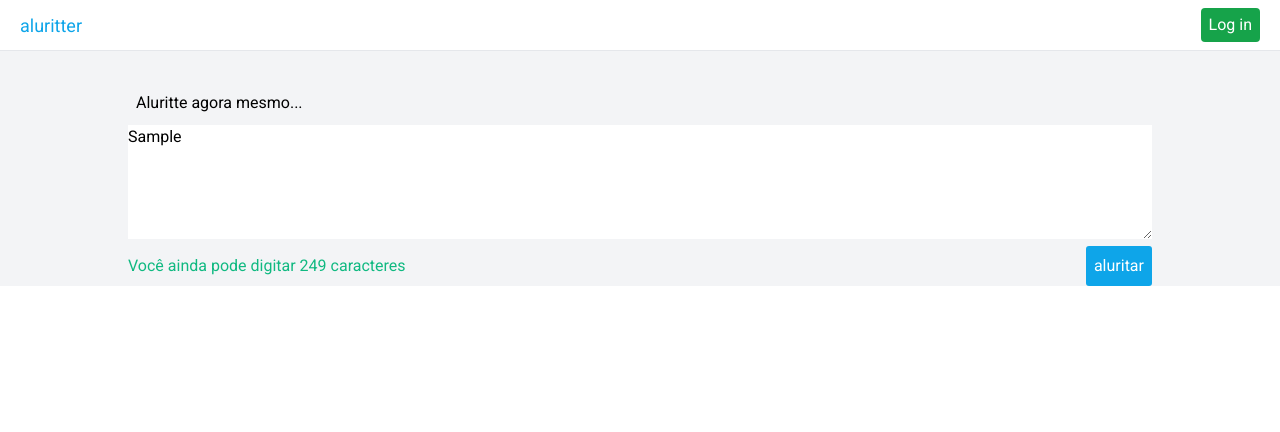
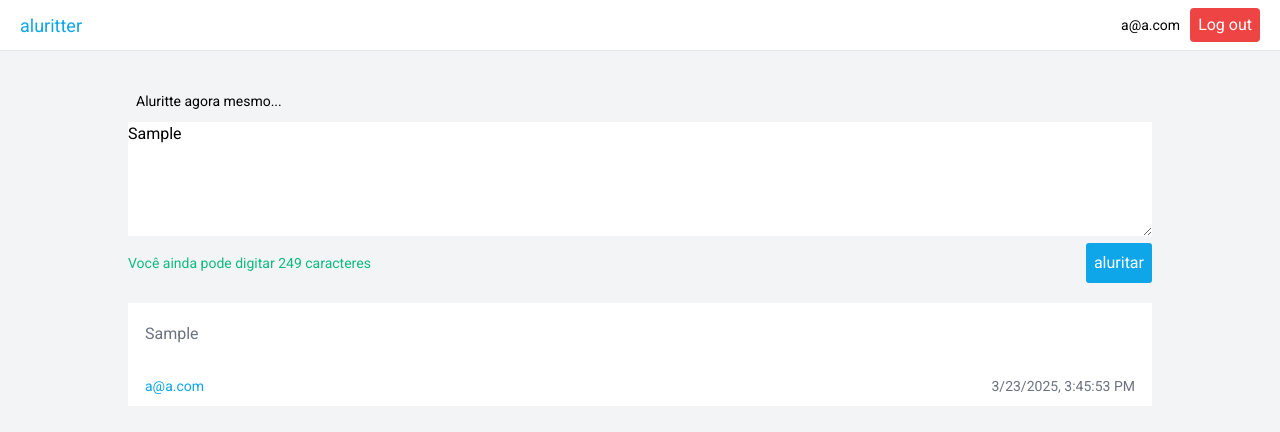
Before and after one commit to omarcosvbn/aluritter, a React (Vite) app: page / in a window 1280 px wide. Both pictures are taken after typing "Sample" into the empty fields and a click on the button "aluritar". Shown: the top 432 px of the page. Built offline with nearby package versions, Linux system fonts and the light colour scheme.

Commit message:
Home page

```diff
--- a/src/components/Aluritte/Aluritte.jsx
+++ /dev/null
@@ -1,31 +0,0 @@
-import { useState } from "react";
-import { useForm } from "react-hook-form";
-
-export default function Aluritte(props) {
-  const {
-    register,
-    formState: { errors },
-    handleSubmit,
-  } = useForm();
-
-  const onSubmit = data => console.log(data);
-  const [length, setLength] = useState(props.limit);
-
-  return (
-    <div className="mt-[40px] w-[80vw] flex flex-col items-start justify-center">
-      <p className="ml-[8px] mb-[10px]">Aluritte agora mesmo...</p>
-      <form onSubmit={handleSubmit(onSubmit)}>
-        <textarea
-          maxLength={props.limit}
-          className="bg-white w-[80vw] h-[114px]"
-          {...register("post", { required: true, maxLength: props.limit})}
-          onChange={(e) => setLength(props.limit - e.target.value.length)}
-        />
-        <div className="flex flex-row items-center justify-between">
-          <p className="text-secondary">Você ainda pode digitar {length} caracteres</p>
-          <button className="p-[8px] bg-primary text-white rounded-[3px]" type="submit">aluritar</button>
-        </div>
-      </form>
-    </div>
-  );
-}
--- /dev/null
+++ b/src/components/Posts/Posts.jsx
@@ -0,0 +1,62 @@
+import { useState } from "react";
+import { useForm } from "react-hook-form";
+
+export default function Posts(props) {
+  const {
+    register,
+    formState: { errors },
+    handleSubmit,
+  } = useForm();
+
+  const [length, setLength] = useState(props.limit);
+  const [submissions, setSubmissions] = useState([]);
+
+  const onSubmit = (data) => {
+    const submittedAt = new Date();
+    const newEntry = {
+      message: data.post,
+      time: submittedAt.toLocaleString(),
+      email: props.email,
+    };
+
+    setSubmissions((prev) => [...prev, newEntry]);
+  };
+
+  return (
+    <div className="mt-[40px] w-[80vw] flex flex-col items-start justify-center">
+      <p className="ml-[8px] mb-[10px] text-[14px]">Aluritte agora mesmo...</p>
+      <form onSubmit={handleSubmit(onSubmit)}>
+        <textarea
+          maxLength={props.limit}
+          className="bg-white w-[80vw] h-[114px]"
+          {...register("post", { required: true, maxLength: props.limit })}
+          onChange={(e) => setLength(props.limit - e.target.value.length)}
+        />
+        <div className="flex flex-row items-center justify-between">
+          <p className="text-secondary text-[14px]">
+            Você ainda pode digitar {length} caracteres
+          </p>
+          <button
+            className="p-[8px] bg-primary text-white rounded-[3px]"
+            type="submit"
+          >
+            aluritar
+          </button>
+        </div>
+      </form>
+
+      {submissions.map((entry, index) => (
+        <div
+          key={index}
+          className="bg-white w-[80vw] px-[17px] pt-[19px] pb-[9px] mt-[20px]"
+        >
+          <p className="text-[#6B7280]">{entry.message}</p>
+          <div className="flex justify-between items-center mt-[30px]">
+            <p className="text-primary text-[14px]">{entry.email}</p>
+            <p className="text-[#6B7280] text-[14px]">{entry.time}</p>
+          </div>
+        </div>
+      ))}
+    </div>
+  );
+}
--- a/src/pages/Home.jsx
+++ b/src/pages/Home.jsx
@@ -1,13 +1,14 @@
 import Header from "../components/Header/Header";
-import Post from "../components/Aluritte/Aluritte";
+import Posts from "../components/Posts/Posts";
 import App from "../layouts/App";
+
 
 
 export default function Home() {
   return (
-    <App className="bg-[#F3F4F6] flex flex-col items-center justify-center">
-      <Header />
-      <Post limit="255" />
+    <App className="bg-[#F3F4F6] flex flex-col items-center min-h-screen">
+      <Header email='a@a.com'/>
+      <Posts limit="255" email='a@a.com' />
     </App>
   );
 }
```
